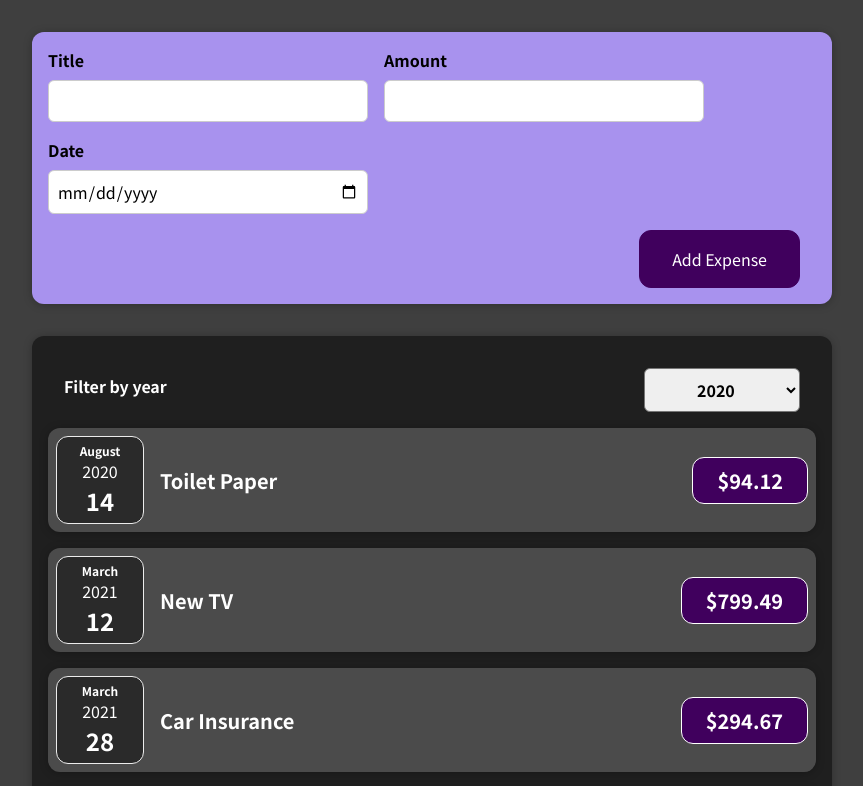
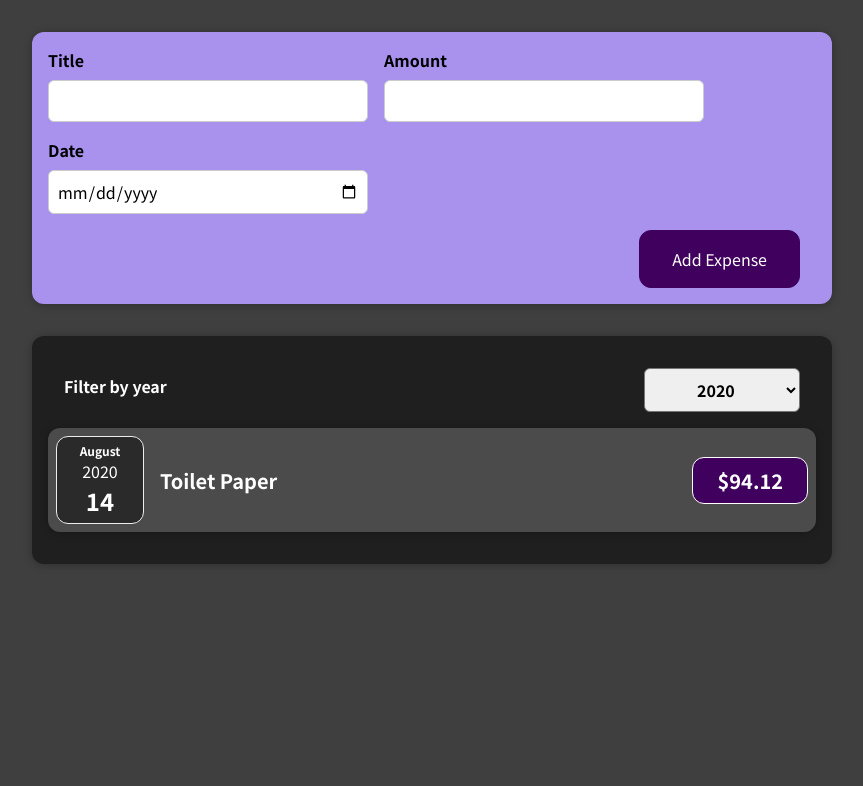
Before and after one commit to clahflah/React-Budget-Tracker, a React (Create React App) app: page / in a window 1280 px wide. Shown: the top 786 px of the page, without its empty margins (208-1071 px from the left). Built offline with nearby package versions, Linux system fonts and the light colour scheme.

Commit message:
filter works

```diff
--- a/src/components/Expenses/Expenses.js
+++ b/src/components/Expenses/Expenses.js
@@ -11,11 +11,18 @@
     setFilteredYear(selectedYear);
   };
 
+  const filteredExpenses = props.items.filter(expense => {
+      return expense.date.getFullYear().toString() === filteredYear;
+  })
+
   return (
   <div>
     <Card className="expenses">
-      <ExpensesFilter selected={filteredYear} onChangeFilter={filterChangeHandler} />
-        {props.items.map((expense) => (
+      <ExpensesFilter
+        selected={filteredYear}
+        onChangeFilter={filterChangeHandler}
+        />
+        {filteredExpenses.map((expense) => (
           <ExpenseItem
             key={expense.id}
             title={expense.title}
```
Also changed, not shown: 1 other file (tests, documents, lock files or other folders).
